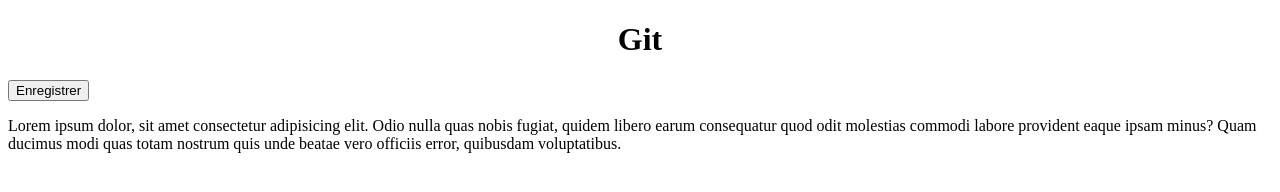
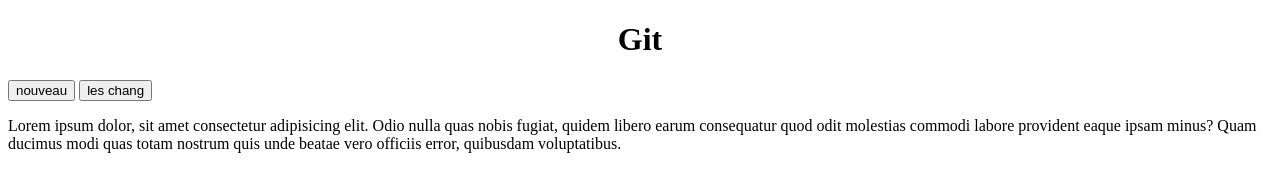
Before and after one commit to haudefa/Git_dw19, a plain HTML site: page index.html in a window 1280 px wide. Drawn offline with Linux system fonts and the light colour scheme.

Commit message:
nouveaux boutton

```diff
--- a/index.html
+++ b/index.html
@@ -11,7 +11,9 @@
 
 <body>
     <h1>Git</h1>
-    <button>Enregistrer</button>
+    <button>nouveau</button>
+    <button>les chang</button>
+
     <p>Lorem ipsum dolor, sit amet consectetur adipisicing elit. Odio nulla quas nobis fugiat, quidem libero earum
         consequatur quod odit molestias commodi labore provident eaque ipsam minus? Quam ducimus modi quas totam nostrum
         quis unde beatae vero officiis error, quibusdam voluptatibus.
```
